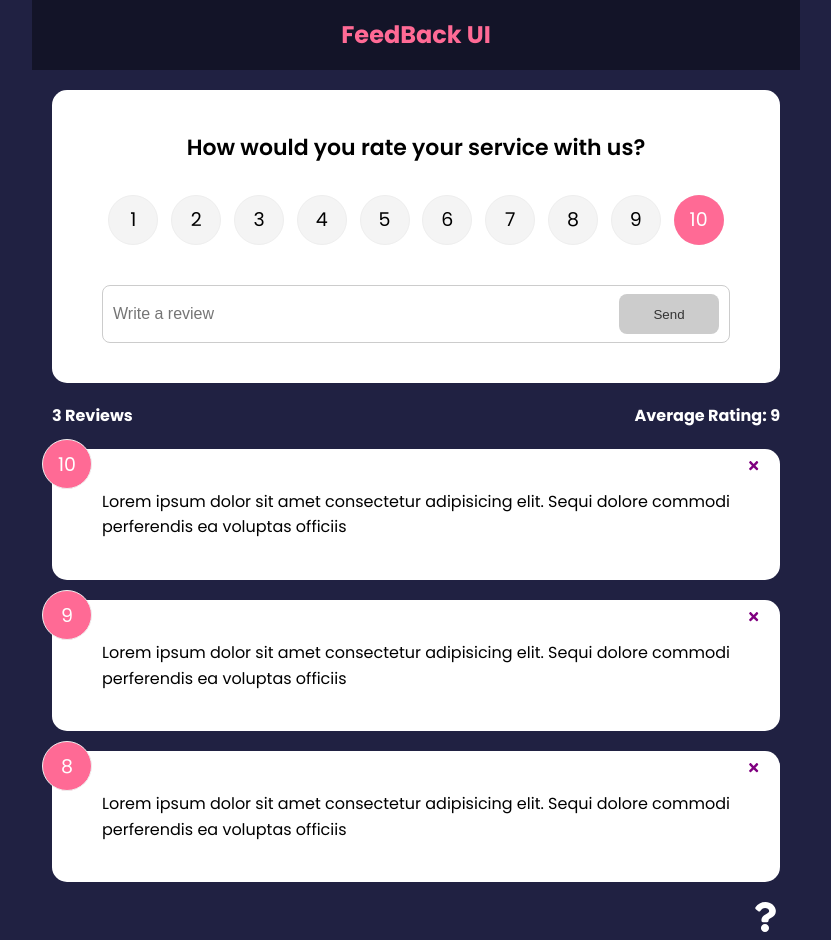
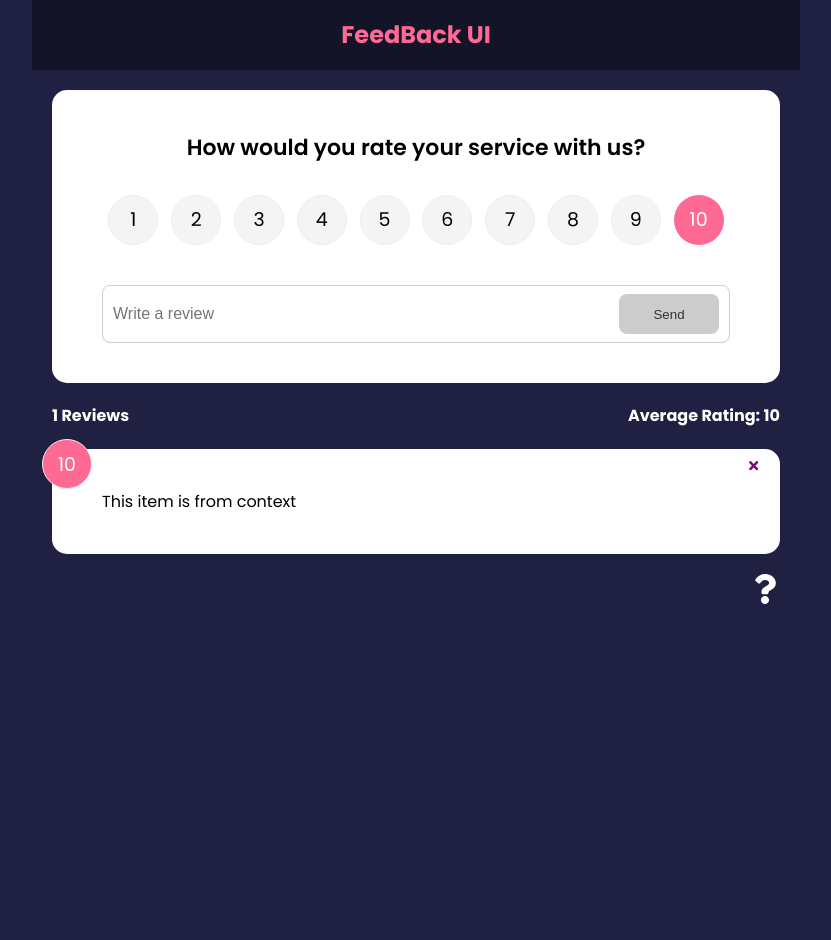
Before and after one commit to ajinkyacodes/reactjs-feedback-app, a React (Create React App) app: page / in a window 1280 px wide. Shown: the whole page, without its empty margins (224-1055 px from the left). After the commit the page ends 800 px from the top, so only its background shows below. Built offline with nearby package versions, Linux system fonts and the light colour scheme.

Commit message:
Created Global State with useContext hook

```diff
--- a/src/App.js
+++ b/src/App.js
@@ -35,11 +35,8 @@
               element={
                 <>
                   <FeedbackForm handleAdd={addFeedback} />
-                  <FeedbackStats feedback={feedback} />
-                  <FeedbackList
-                    feedback={feedback}
-                    handleDelete={deleteFeedback}
-                  />
+                  <FeedbackStats />
+                  <FeedbackList handleDelete={deleteFeedback} />
                 </>
               }
             ></Route>
--- a/src/components/FeedbackList.jsx
+++ b/src/components/FeedbackList.jsx
@@ -1,8 +1,11 @@
-import propTypes from "prop-types";
+import { useContext } from "react";
 import FeedbackItem from "./FeedbackItem";
 import { motion, AnimatePresence } from "framer-motion";
+import FeedbackContext from "../context/FeedbackContext";
 
-function FeedbackList({ feedback, handleDelete }) {
+function FeedbackList({ handleDelete }) {
+  const {feedback} = useContext(FeedbackContext);
+
   if (!feedback || feedback.length === 0) {
     return <p>No Feedback Yet</p>;
   }
@@ -29,14 +32,4 @@
   );
 }
 
-FeedbackList.propTypes = {
-  feedback: propTypes.arrayOf(
-    propTypes.shape({
-      id: propTypes.number.isRequired,
-      text: propTypes.string.isRequired,
-      rating: propTypes.number.isRequired,
-    })
-  ),
-};
-
 export default FeedbackList;
--- a/src/components/FeedbackStats.jsx
+++ b/src/components/FeedbackStats.jsx
@@ -1,6 +1,9 @@
-import propTypes from "prop-types";
+import { useContext } from "react";
+import FeedbackContext from "../context/FeedbackContext";
 
-function FeedbackStats({ feedback }) {
+function FeedbackStats() {
+  const {feedback} = useContext(FeedbackContext);
+
   //Calculate ratings Average
   let average =
     feedback.reduce((acc, cur) => {
@@ -17,8 +20,4 @@
   );
 }
 
-FeedbackStats.propTypes = {
-    feedback: propTypes.array.isRequired,
-}
-
 export default FeedbackStats;
--- a/src/context/FeedbackContext.js
+++ b/src/context/FeedbackContext.js
@@ -6,7 +6,7 @@
   const [feedback, setFeedback] = useState([
     {
       id: 1,
-      text: "Thisitem is from context",
+      text: "This item is from context",
       rating: 10,
     },
   ]);
```
